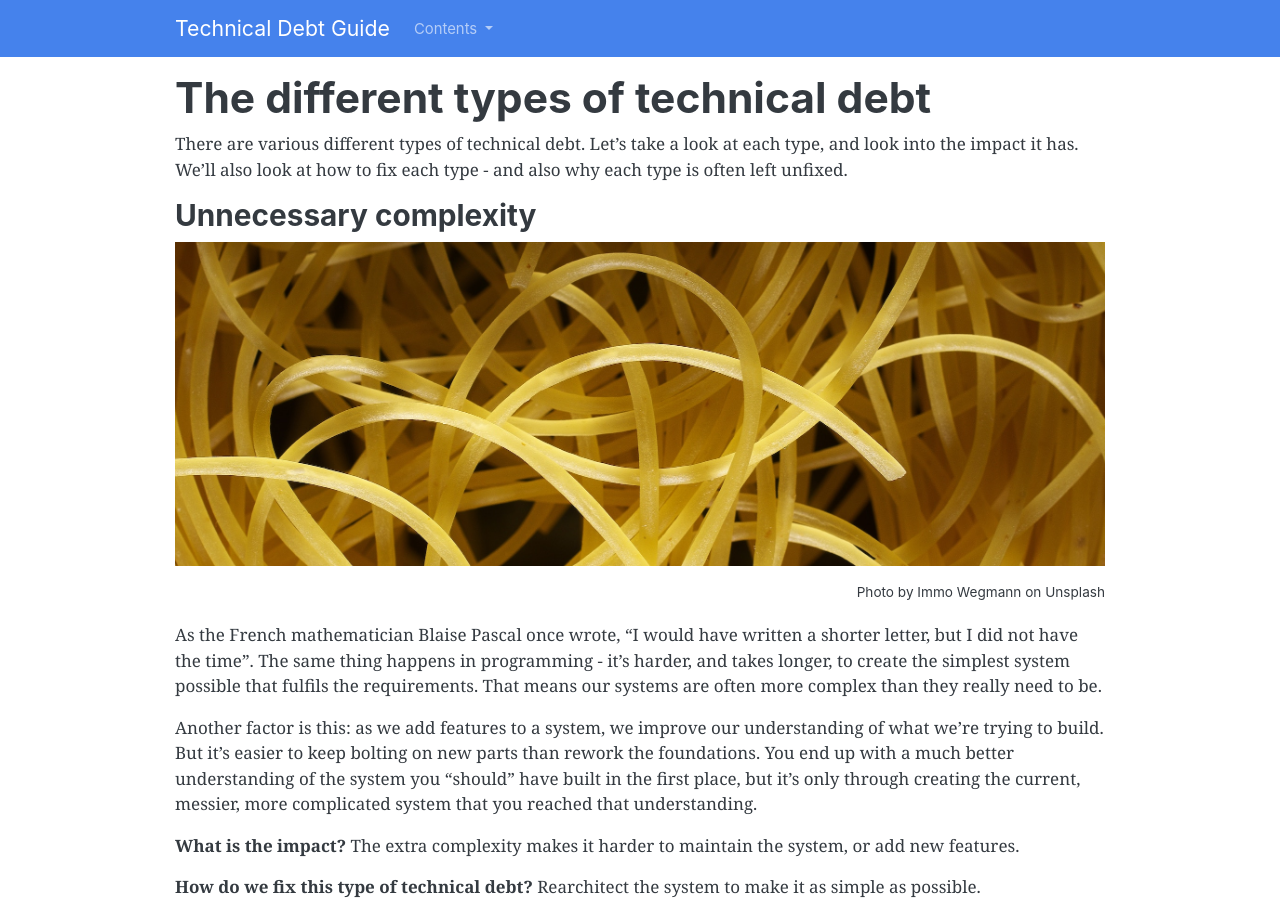
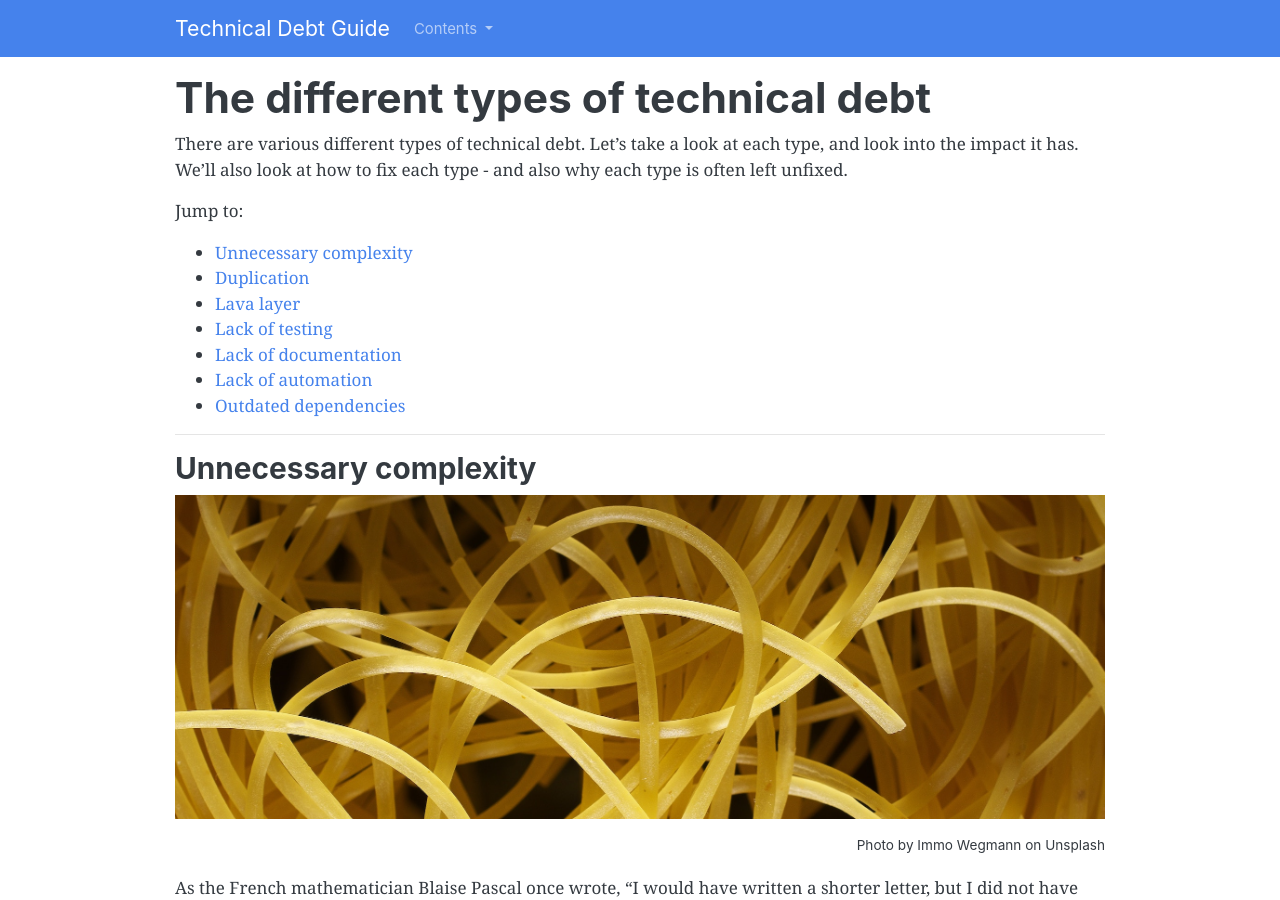
Before and after one commit to alexwarren/techdebtguide, a Jekyll site: the page built from articles/types-of-technical-debt.md, in a window 1280 px wide and 900 px high. Built offline with Jekyll 4.4.1, drawn with Linux system fonts in a browser that asks for light colours; some of the changed text lies outside the part shown.

Commit message:
More photos

```diff
--- a/articles/types-of-technical-debt.md
+++ b/articles/types-of-technical-debt.md
@@ -10,6 +10,18 @@ lava_layers:
 ---
 
 There are various different types of technical debt. Let's take a look at each type, and look into the impact it has. We'll also look at how to fix each type - and also why each type is often left unfixed.
+
+Jump to:
+
+- [Unnecessary complexity](#unnecessary-complexity)
+- [Duplication](#duplication)
+- [Lava layer](#lava-layer)
+- [Lack of testing](#lack-of-testing)
+- [Lack of documentation](#lack-of-documentation)
+- [Lack of automation](#lack-of-automation)
+- [Outdated dependencies](#outdated-dependencies)
+
+---
 
 ### Unnecessary complexity
 
@@ -27,6 +39,8 @@ Another factor is this: as we add features to a system, we improve our understan
 
 **Why does this type of technical debt often go unfixed?** Rearchitecting the system can end up being an enormous task of rewriting software that already "works". Worse, rewriting code may introduce new bugs, which means extensive testing is required to ensure that the new version works just as well as the old.
 
+---
+
 ### Duplication
 
 <img src="/photos/judith-prins-AJa7S1fjy-I-unsplash.jpg">
@@ -41,7 +55,13 @@ It's very easy to copy and paste, and there's an art to knowing when it's approp
 
 **Why does this type of technical debt often go unfixed?** As with unnecessary complexity, refactoring to remove duplicated code can look like wasted effort, because the code already "works". Sometimes, duplicated code is not an exact match, meaning there can be subtle differences in behaviour. Refactoring this code may therefore introduce bugs.
 
+---
+
 ### Lava layer
+
+<img src="/photos/ben-klea-zXODFyN1eII-unsplash.jpg">
+
+<div class="photo-credit">Photo by Ben Klea on Unsplash</div>
 
 Over time, you can end up accumulating different ways of doing the same thing. For example, a project that started in 2010 may have chosen jQuery as its front-end framework, so built everything for the first version on top of that. A couple of years later, a new front-end framework called Ember has been released, and so developers start building new features using that. However, they don't go back and rewrite all of the older code to use Ember - maybe just a few pieces here and there, to make integrating the new features easier.
 
@@ -75,7 +95,13 @@ As the years go by, new frameworks are used for newer features, but the older fe
 
 **Why does this type of technical debt often go unfixed?** This is a type of unncessary complexity, and the fix is the same - a rewrite. So, again, this often doesn't happen, because it's a lot of work to rewrite something that already works, and there's the risk of breaking something along the way.
 
+---
+
 ### Lack of testing
+
+<img src="/photos/cdc-98PI-JTfQP0-unsplash.jpg">
+
+<div class="photo-credit">Photo by CDC on Unsplash</div>
 
 Time pressure to deliver new features often means that once the code to implement a feature exists, and it has passed some manual testing, then it is shipped to production. Often, developers leave creating automated tests until the end of a project - which means sometimes, they are never written, and the developer moves on to the next thing.
 
@@ -85,7 +111,13 @@ Time pressure to deliver new features often means that once the code to implemen
 
 **Why does this type of technical debt often go unfixed?** There are always new features that could be built instead of adding tests.
 
+---
+
 ### Lack of documentation
+
+<img src="/photos/miguel-pinto-4cWNnW14NsU-unsplash.jpg">
+
+<div class="photo-credit">Photo by Miguel Pinto on Unsplash</div>
 
 As with a tests, writing documentation is something that's often left to the end of a project, and then dropped when priorities move on. Documentation can take many forms - wikis, collaborative documents, or even simply code comments. Writing documentation takes time - and writing _good_ documentation takes even longer.
 
@@ -95,7 +127,13 @@ As with a tests, writing documentation is something that's often left to the end
 
 **Why does this type of technical debt often go unfixed?** Again, there are always new features that could be built instead of devoting time to writing things up.
 
+---
+
 ### Lack of automation
+
+<img src="/photos/rock-n-roll-monkey-LEPhZkQbUrk-unsplash.jpg">
+
+<div class="photo-credit">Photo by Rock'n Roll Monkey on Unsplash</div>
 
 Technical debt sometimes manifests itself not directly in the code, but in the systems and processes around it. For example, a deployment process that has multiple manual steps - this can be error-prone, and slow things down if a human gets something wrong.
 
@@ -105,7 +143,13 @@ Technical debt sometimes manifests itself not directly in the code, but in the s
 
 **Why does this type of technical debt often go unfixed?** If the current process is seen as being "good enough", then it can be hard to justify the effort of automating it. If people make mistakes when performing manual steps, it may be easier to blame the individual - "be more careful", rather than invest in automation. Automation takes time to get right, so initially it may have bugs of its own.
 
+---
+
 ### Outdated dependencies
+
+<img src="/photos/tara-evans-_DAY5kuDvsU-unsplash.jpg">
+
+<div class="photo-credit">Photo by Tara Evans on Unsplash</div>
 
 Unlike other kinds of technical debt, this is one that can increase over time without anybody actually doing anything. You could have a hypothetically perfect system - then come back a year later, and find that the libraries it depends on have moved on. The newer versions of these libraries may have fixed some security holes, so you really ought to update them, but you may well find that there are now incompatibilities. If you want to add a new feature to the system, do you carry on using an old library or upgrade it? Maybe the documentation for the new one has superseded the old version, so it's going to be harder _not_ to upgrade. On the other hand, upgrading the library may break something else.
 
```
Also changed, not shown: photos/ben-klea-zXODFyN1eII-unsplash.jpg (added), photos/cdc-98PI-JTfQP0-unsplash.jpg (added), photos/miguel-pinto-4cWNnW14NsU-unsplash.jpg (added), photos/rock-n-roll-monkey-LEPhZkQbUrk-unsplash.jpg (added), photos/tara-evans-_DAY5kuDvsU-unsplash.jpg (added).
